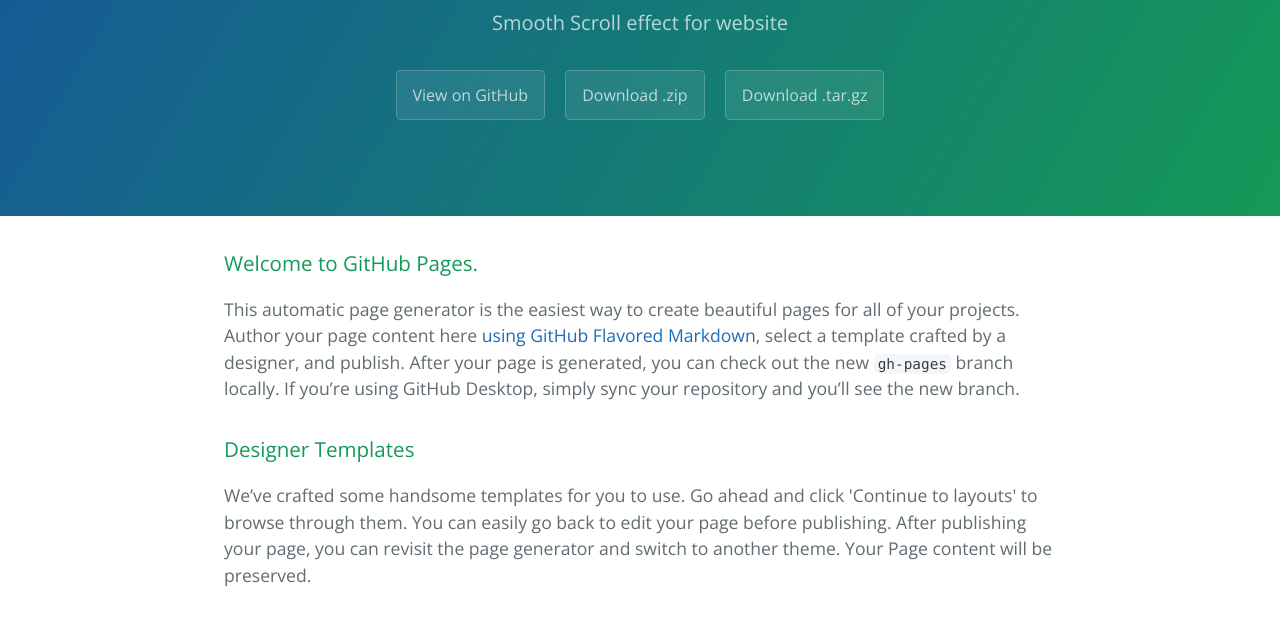
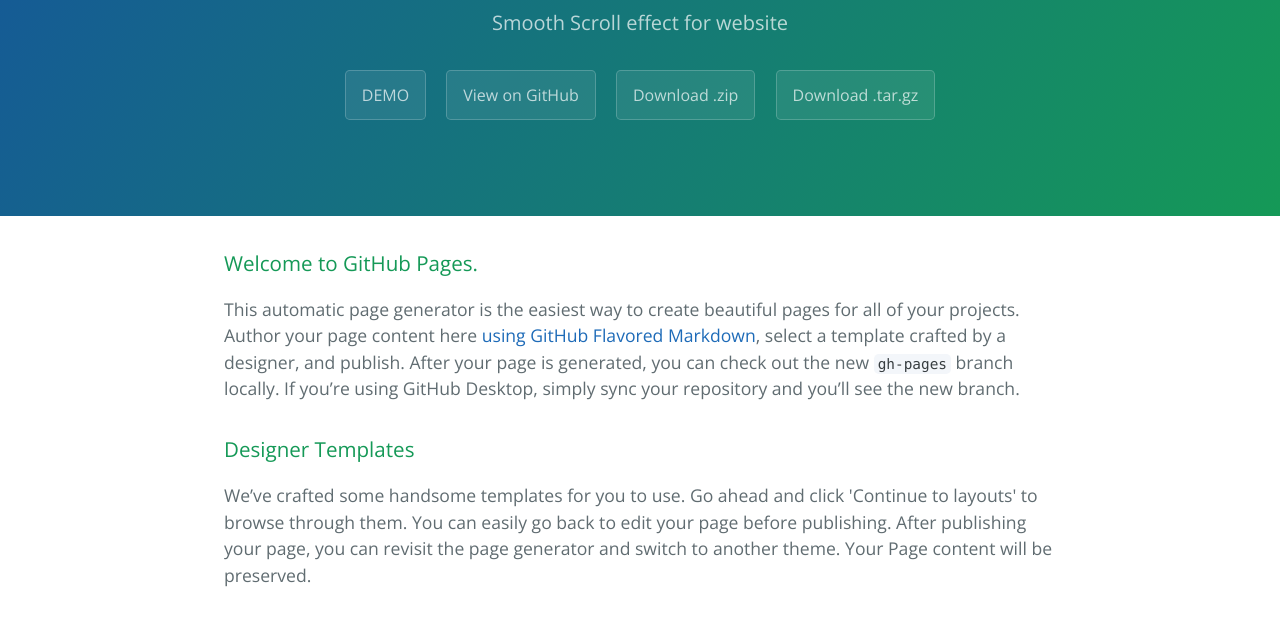
Before and after one commit to maheshwaghmare/smooth-page-scroll, a plain HTML site: page index.html in a window 1280 px wide. Shown: the part 167-784 px from the top of the page. Drawn offline with nearby package versions, Linux system fonts and the light colour scheme.

Commit message:
Added demo link

```diff
--- a/index.html
+++ b/index.html
@@ -13,6 +13,7 @@
     <section class="page-header">
       <h1 class="project-name">Smooth-scroll</h1>
       <h2 class="project-tagline">Smooth Scroll effect for website</h2>
+      <a href="https://jsfiddle.net/maheshwaghmare/erph88fs/" target="_blank" class="btn demo">DEMO</a>
       <a href="https://github.com/maheshwaghmare/smooth-scroll" class="btn">View on GitHub</a>
       <a href="https://github.com/maheshwaghmare/smooth-scroll/zipball/master" class="btn">Download .zip</a>
       <a href="https://github.com/maheshwaghmare/smooth-scroll/tarball/master" class="btn">Download .tar.gz</a>
```
